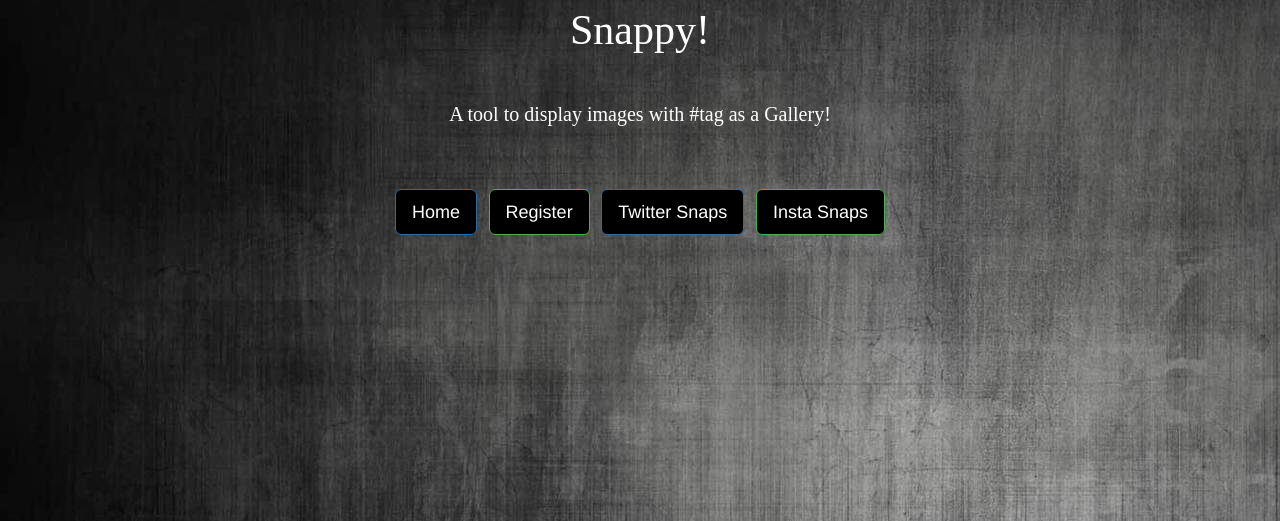
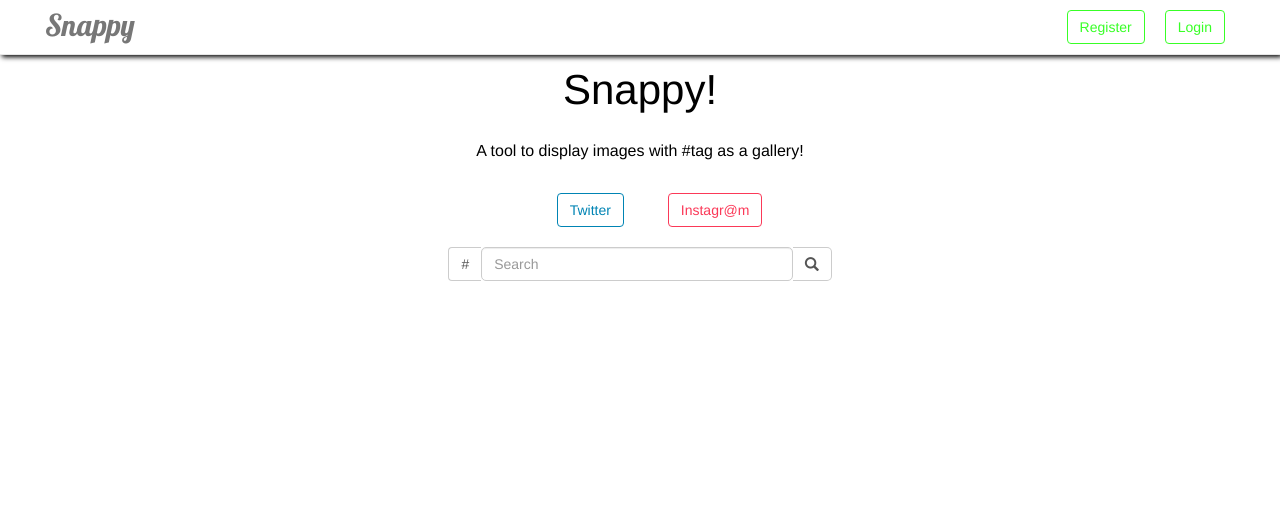
Before and after one commit to chamow97/snappy, a Django app: page / in a window 1280 px wide. Shown: the top 521 px of the page. Run offline with Django 3.2, Linux system fonts and the light colour scheme; some libraries are stand-ins or nearby versions.

Commit message:
Redesign UI

```diff
--- a/twitter_snaps/static/css/home.css
+++ b/twitter_snaps/static/css/home.css
@@ -1,31 +1,83 @@
 body{
-    color: white;
+    color: #000;
+    margin: 60px 20px 0px 20px;
 }
-#heading, #content-text{
-    font-family: 'Bellefair', serif;
-    text-align: center;
+.navbar-brand{
+    font-family: 'Lobster', cursive;
+    font-size: 30px;
+}
+.nav-content{
+    margin: 0px 30px 0px 30px;
+}
+.nav-button a{
+    color: #38ff26;
+}
+.nav-button{
+    margin: 10px 10px 10px 10px;
+    border-style: solid;
+    border-color: #38ff26;
+}
+.navbar-nav{
+      float: right;
+}
+.nav-button:hover{
+    background-color: #38ff26;
+    color: #fff;
+}
+.nav-button:hover a{
+    color: #FFFFFF;
 }
 #heading{
     font-size: 300%;
+    text-align: center;
+}
+.fields{
+    height: 30px;
+    border-radius: 8%;
 }
 #heading1{
-    font-size: 30px;
+    font-family: 'Lobster', cursive;
+    font-size: 35px;
 }
 #content-text{
-    font-size: 20px;
-}
-.controls{
+    font-size: 16px;
     text-align: center;
 }
-.control-btn{
-    background-color: #000000;
+.select-btn{
+    margin: 30px 20px 0px 20px;
+    text-align: center;
+}
+.twitter-btn{
+    border-style: solid;
+    border-color: #0084b4;
+    background-color: #FFFFFF;
+    color: #0084b4;
+}
+.insta-btn{
+    border-style: solid;
+    border-color: #fb3958;
+    background-color: #ffffff;
+    color: #fb3958;
+}
+.insta-btn:hover, .insta-btn.selected{
+    border-style: solid;
+    border-color: #ffffff;
+    background-color: #fb3958;
+    color: #ffffff;
+}
+.twitter-btn:hover, .twitter-btn.selected{
+    border-style: solid;
+    border-color: #ffffff;
+    background-color: #0084b4;
+    color: #ffffff;
+
 }
 .reg-form{
-    background-color: #9acfea;
+    background-color: #ffc838;
     color: #000000;
     margin-top: 7%;
     text-align: center;
-    border-radius: 5%;
+    border-radius: 10%;
 }
 .navigation{
     font-size: larger;
@@ -47,9 +99,34 @@ body{
 }
 a:hover
 {
-    color: #ffffff;
+    color: #000000;
     text-decoration: none;
 }
 a{
-    color: #ffffff;
+    color: #000000;
 }
+.navbar-default{
+    background-color: #FFFFFF;
+    box-shadow: 2px 2px 5px #000000;
+}
+.active{
+    color: #000000;
+}
+.search-bar{
+    text-align: center;
+    margin-top: 20px;
+}
+#search-text{
+    background-color: #FFFFFF;
+    color: black;
+    border-radius: 5px;
+}
+.search-btn{
+
+    border-radius: 5px;
+    background-color: #FFFFFF;
+}
+.search-btn:hover{
+    background-color: #0084b4;
+    color: #FFFFFF;
+}
--- a/twitter_snaps/templates/base.html
+++ b/twitter_snaps/templates/base.html
@@ -3,11 +3,12 @@
 <html lang="en">
 <head>
     <meta charset="UTF-8">
+    <meta name="viewport" content="width=device-width, initial-scale=1">
     <link rel="icon" href="{% static 'images/icon.png' %}" type="img/png">
     <title>Snappy!</title>
 {#    Fonts#}
     <link href="{% static 'fonts/Bellefair-Regular.ttf' %}">
-
+    <link href="https://fonts.googleapis.com/css?family=Lobster" rel="stylesheet">
     {#        Bootstrap CSS#}
     <link rel="stylesheet" href="{% static 'plugins/bootstrap-3.3.7-dist/css/bootstrap.min.css' %}">
 
@@ -21,43 +22,47 @@
     <script type="text/javascript" src="{% static 'plugins/toastr/build/toastr.min.js' %}" > </script>
     <link rel="stylesheet" href="{% static 'plugins/toastr/build/toastr.css' %}">
 </head>
-<body style="background-image: url('{% static 'images/back.jpg' %}'); background-repeat: no-repeat";>
-<div class="container-fluid">
+<body>
+<nav class="navbar navbar-default navbar-fixed-top">
+    <div class="container-fluid nav-content">
+        <div class="navbar-header">
+            <button type="button" class="navbar-toggle" data-toggle="collapse" data-target="#navBar">
+                <span class="icon-bar"></span>
+                <span class="icon-bar"></span>
+                <span class="icon-bar"></span>
+            </button>
+            <a href="#" class="navbar-brand">Snappy</a>
+        </div>
+        <div class="collapse navbar-collapse" id="navBar">
+            <ul class="nav navbar-nav" id="hello">
+               <li><button class="btn btn-default nav-button"><a href="#">Register</a></button></li>
+               <li><button class="btn btn-default nav-button login-btn"><a href="#">Login</a></button></li>
+               <li><button class="btn btn-default nav-button logout-btn"><a href="#">Logout</a></button></li>
+            </ul>
+        </div>
+    </div>
+</nav>
 <div class="row">
-    <div class="col col-md-4 col-sm-4 col-lg-4 col-xs-2">
-    </div>
-    <div class="col col-md-4 col-sm-4 col-lg-4 col-xs-6" id = "heading">
+    <div class="col-md-offset-0 col-sm-offset-0 col-lg-offset-0 col-xs-offset-0" id = "heading">
         Snappy!
     </div>
-    <div class="col col-md-4 col-sm-4 col-lg-4 col-xs-4">
     {% if request.user.is_active %}
        <script>
            toastr.success('Welcome back {{ user.username }}');
+           $(".login-btn").hide();
+           $(".logout-btn").show();
        </script>
-            <a type="submit" href="../logout_user" class="btn btn-success logout">Logout</a>
+    {% else %}
+        <script>
+        $(".login-btn").show();
+        $(".logout-btn").hide();
+        </script>
     {% endif %}
 </div>
-</div>
-    <br><br>
+    <br>
 <div class="row">
-    <div class="col col-md-3"></div>
-    <div class="col col-md-6" id="content-text">
-        A tool to display images with #tag as a Gallery!
-    </div>
-</div>
-    <br><br><br>
-<div class="row controls">
-    <div class="col col-md-2 col-xs-0"></div>
-    <div class="col col-md-8 col-xs-12">
-        <button class="btn btn-primary control-btn btn-lg">Home</button>
-        &nbsp;
-        <a href="{% block register_link %}{% endblock %}"><button class="btn btn-success control-btn btn-lg">Register</button></a>
-        &nbsp;
-        <button class="btn btn-primary control-btn btn-lg">Twitter Snaps</button>
-        &nbsp;
-        <button class="btn btn-success control-btn btn-lg">Insta Snaps</button>
-
-    </div>
+    <div class="col-md-offset-0 col-sm-offset-0 col-xs-offset-0 col-lg-offset-0" id="content-text">
+        A tool to display images with #tag as a gallery!
     </div>
 </div>
 {% block content %}
--- a/twitter_snaps/templates/index.html
+++ b/twitter_snaps/templates/index.html
@@ -2,5 +2,27 @@
 {% load staticfiles %}
 {% block register_link %}register{% endblock %}
 {% block content %}
-
+<div class="container-fluid">
+<div class="row">
+    <div class="col col-xs-offset-2 col-sm-offset-4 col-lg-offset-5 col-md-offset-5">
+        <button class="btn select-btn twitter-btn">Twitter</button>
+        <button class="btn select-btn insta-btn">Instagr@m</button>
+    </div>
+</div>
+<div class="row">
+    <div class="col-sm-3 col-xs-2 col-md-4 col-lg-4">
+    </div>
+    <div class="col col-xs-8 col-sm-7 col-lg-4 col-md-4">
+        <div class="input-group search-bar">
+            <i style="background-color: #ffffff" class="input-group-addon" id="hash">#</i>
+            <input id="search-text" type="text" class="form-control" placeholder="Search" aria-describedby="hash">
+            <div class="search-btn input-group-addon" aria-describedby="search-text">
+            <span class="glyphicon glyphicon-search" ></span>
+            </div>
+        </div>
+    </div>
+    <div class="col-sm-3 col-xs-2 col-md-4 col-lg-4">
+    </div>
+</div>
+</div>
 {% endblock %}
--- a/twitter_snaps/urls.py
+++ b/twitter_snaps/urls.py
@@ -8,5 +8,6 @@ urlpatterns = [
     url(r'^$', views.index, name='base'),
     url(r'^register$', views.UserFormView.as_view(), name='register'),
     url(r'^login_user$', views.login_user, name='login_user'),
-    url(r'^logout_user', views.logout_user, name='logout_user')
+    url(r'^logout_user$', views.logout_user, name='logout_user'),
+    url(r'^twitter_snaps$', views.twitter_snaps, name='twitter_snaps')
 ]
--- a/twitter_snaps/views.py
+++ b/twitter_snaps/views.py
@@ -1,12 +1,21 @@
 from django.contrib.auth import authenticate, login, logout
 from django.shortcuts import render
 from django.views import View
+from TwitterAPI import TwitterAPI
+from twitter_snaps.forms import UserForm
 
-from twitter_snaps.forms import UserForm
+
+consumer_key = ''
+consumer_secret_key = ''
+access_token = ''
+secret_access_token = ''
 
 
 def index(request):
     return render(request, 'index.html')
+
+def twitter_snaps(request):
+    return render(request, 'twitter_snaps.html')
 
 def login_user(request):
     if not request.user.is_authenticated():
@@ -18,7 +27,7 @@ def login_user(request):
             if user is not None:
                 if user.is_active:
                     login(request, user)
-                    return render(request, 'login_user.html')
+                    return render(request, 'index.html')
                 else:
                     return render(request, 'login_user.html',
                                   {'error_message' : 'Your account has been disabled!'})
@@ -35,7 +44,7 @@ def logout_user(request):
     context = {
         'form': form
     }
-    return render(request, 'index.html')
+    return render(request, 'login_user.html')
 
 
 
```
Also changed, not shown: twitter_snaps/templates/login_user.html (+6 -14 lines), twitter_snaps/templates/registration_form.html (+5 -12 lines), twitter_snaps/templates/twitter_snaps.html (added, +19 -0 lines), db.sqlite3, twitter_snaps/static/images/back.jpg (deleted). Lines whose indentation alone changed are shown as unchanged.
